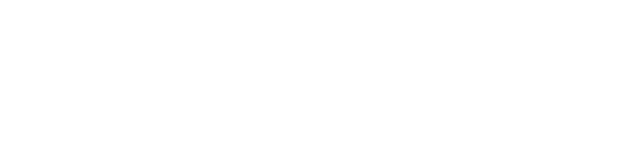
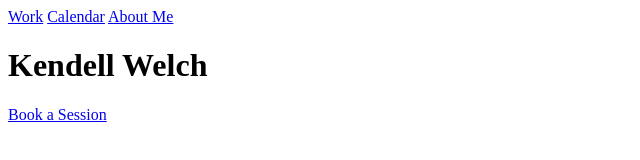
Before and after one commit to kendellwelch/photography-portfolio, a plain HTML site: page index.html in a window 1280 px wide. Shown: the whole page, without its empty margins (0-640 px from the left). Drawn offline with Linux system fonts and the light colour scheme.

Commit message:
started nav bar

```diff
--- a/index.html
+++ b/index.html
@@ -8,6 +8,14 @@
     <link rel="stylesheet" href="resources/styles/styles.css">
 </head>
 <body>
-
+    <header>
+        <nav>
+            <a href ="work.html">Work</a>
+            <a href="calendar.html">Calendar</a>
+            <a href="about.html">About Me</a>
+        </nav>
+        <h1>Kendell Welch</h1>
+        <a href="https://calendly.com/welchkendell/portrait-session">Book a Session</a>
+    </header>
 </body>
 </html>
```
Also changed, not shown: about.html (added), calendar.html (added), work.html (added).
